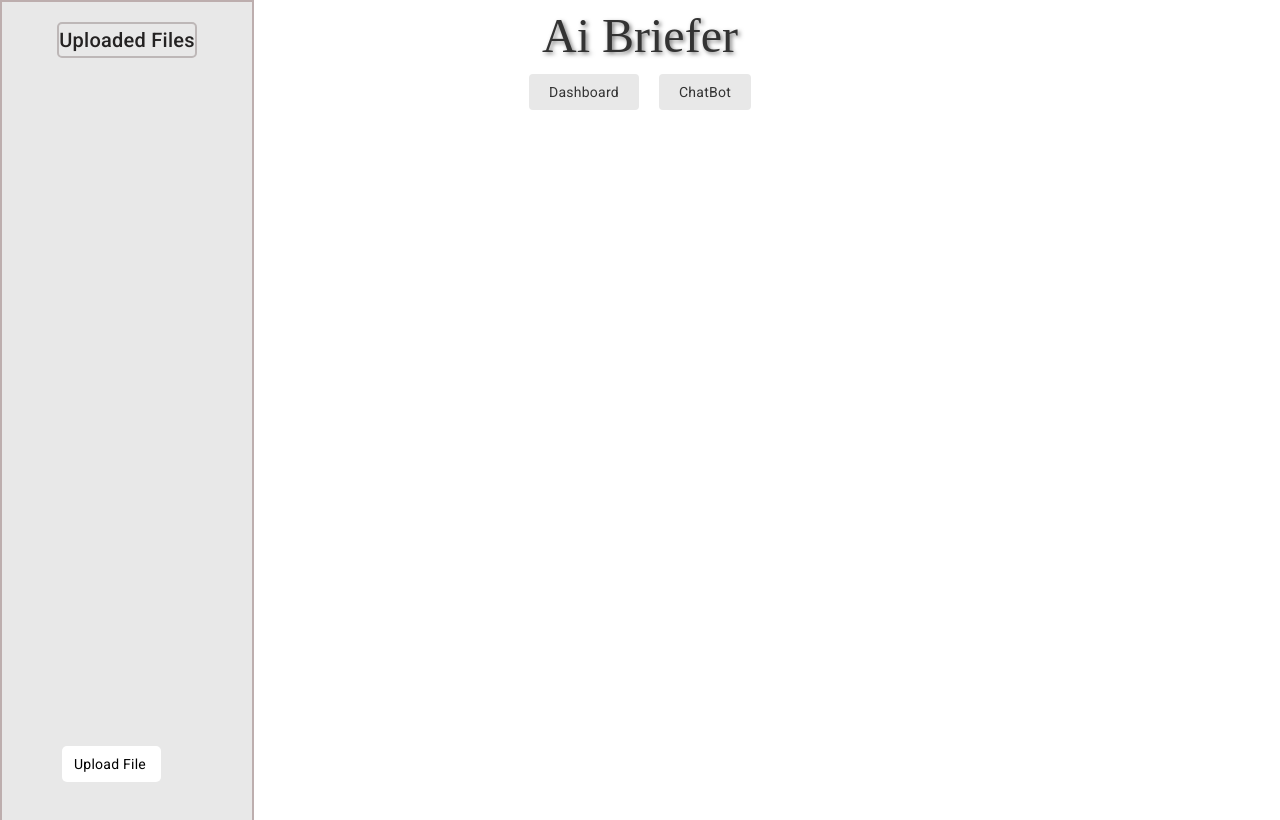
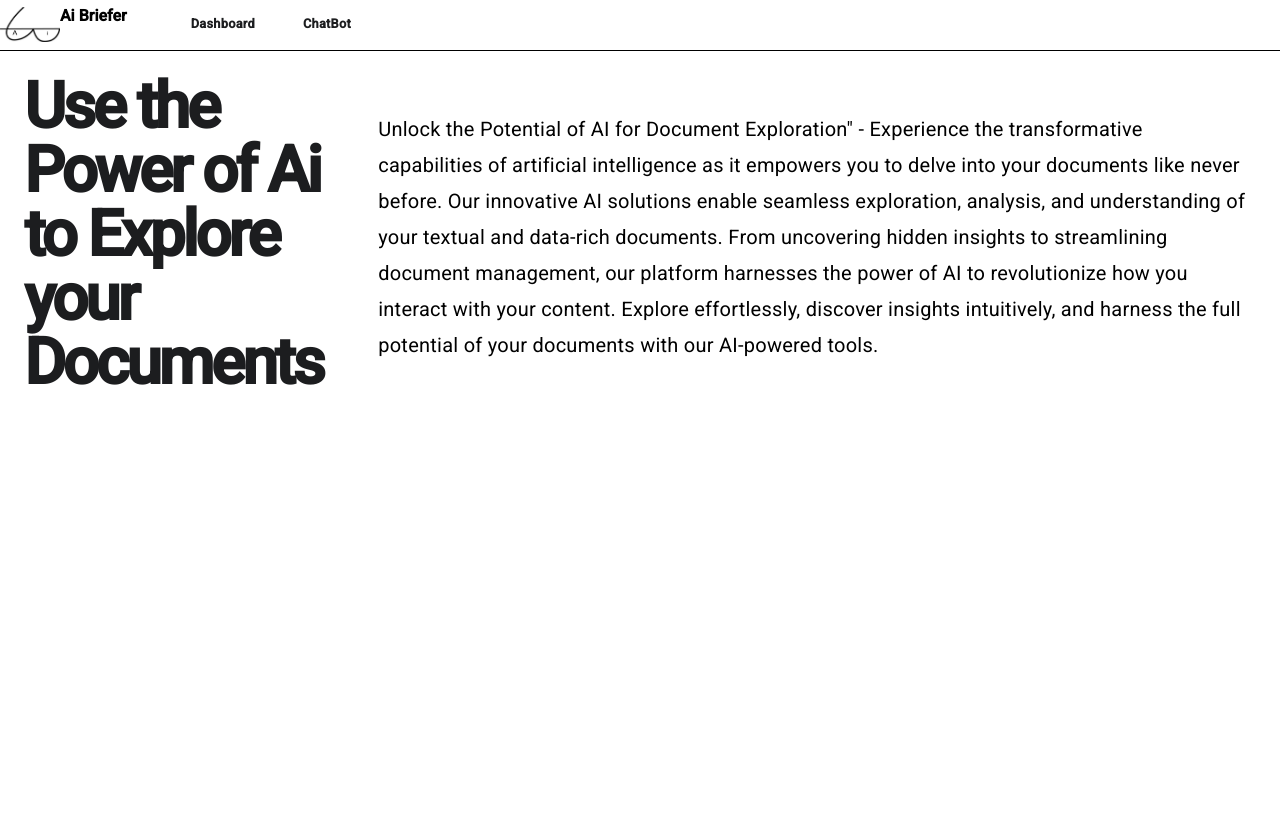
Before and after one commit to joel071/angular-Ai, an Angular app: page /dashboard in a window 1280 px wide. Built offline with nearby package versions, Linux system fonts and the light colour scheme.

Commit message:
organize components

```diff
--- a/src/app/app.component.css
+++ b/src/app/app.component.css
@@ -1,34 +1,50 @@
-/* Style for <h1> element */
-/* Style for <h1> element with class "title" */
+.header {
+  display: flex;
+  align-items: center;
+}
+
 .title {
-    margin-top: 20px;
-    text-align: center; /* Centers the content horizontally */
-    font-family: 'Tangerine', cursive; /* Example of a cursive font */
-    font-size: 48px; /* Example font size */
-    color: #333; /* Example color */
-    margin-bottom: 20px; /* Example margin */
-    text-shadow: 2px 2px 4px rgba(0, 0, 0, 0.5); /* Example text shadow */
-  }
+  font-size: 1rem;
+  font-weight: bold;
+  margin-right: 3rem; /* Add some margin between title and nav */
+}
+
+nav {
+  display: flex;
+  gap: 1rem;
+}
+
+nav a {
+  color: #1c1d1f; /* Next.js default link color */
+  font-size: 0.8rem;
+  font-weight: bold;
+  text-decoration: none;
+  padding: 0.5rem 1rem;
+  transition: background-color 0.3s ease, color 0.3s ease;
+  border-radius: 20px;
+}
+
+nav a:hover {
+  background-color: #6a6d75; /* Next.js default link background color on hover */
+  color: #3f3f3f; /* Next.js default link color on hover */
+  border-radius: 20px;
+}
 
 
-  /* Style for <nav> element */
-  nav {
-    text-align: center; /* Centers the content horizontally */
-    margin-top: 30px; /* Example margin */
-  }
+.line {
+  content: '';
+  display: block;
+  width: 100%;
+  height: 1px;
+  background-color: #000000; /* Adjust the color of the line */
+  margin-top: 0.1rem; /* Adjust the distance between the line and the header */
+}
 
-  /* Style for <a> elements within <nav> */
-  nav a {
-    padding: 10px 20px; /* Example padding */
-    text-decoration: none;
-    background-color: #e8e8e8; /* Example background color */
-    color: #333; /* Example text color */
-    border-radius: 4px; /* Example border radius */
-    margin: 0 10px; /* Example margin */
-  }
 
-  /* Style for <a> elements within <nav> when hovered */
-  nav a:hover {
-    background-color: #42545C; /* Example background color on hover */
-    color: white; /* Example text color on hover */
-  }
+.logo {
+  width: 60px; /* Adjust size as needed */
+  height: 35px; /* Adjust size as needed */
+  /*border-radius: 50%; /* Make the image circular */
+  /*margin-right: 10px;  Add space between image and message */
+  /*margin-left: 10px; /* Add space between image and message */
+}
--- a/src/app/app.component.html
+++ b/src/app/app.component.html
@@ -1,6 +1,10 @@
-<h1 class="title"> Ai Briefer</h1>
-<nav>
-  <a routerLink="/dashboard">Dashboard</a>
-  <a routerLink="/chatBot">ChatBot</a>
-</nav>
+<div class="header">
+  <img  src="assets\Logo.jpeg" alt="Logo Image" class="logo">
+  <h1 class="title">Ai Briefer</h1>
+  <nav>
+    <a routerLink="/dashboard">Dashboard</a>
+    <a routerLink="/chatBot">ChatBot</a>
+  </nav>
+</div>
+<div class="line"></div>
 <router-outlet></router-outlet>
--- a/src/app/app.module.ts
+++ b/src/app/app.module.ts
@@ -7,13 +7,15 @@ import { FormsModule } from '@angular/forms';
 import { ChatbotService } from './chatbot.service';
 import { ChatBotComponent } from './chat-bot/chat-bot.component';
 import { DashboardComponent } from './dashboard/dashboard.component';
+import { UploadComponent } from './upload/upload.component';
 
 
 @NgModule({
   declarations: [
     AppComponent,
     ChatBotComponent,
-    DashboardComponent
+    DashboardComponent,
+    UploadComponent
   ],
   imports: [
     BrowserModule,
--- a/src/app/chat-bot/chat-bot.component.css
+++ b/src/app/chat-bot/chat-bot.component.css
@@ -10,7 +10,7 @@
   .box {
     width: 50vw; /* Half of the viewport width */
     height: 50vh; /* Half of the viewport height */
-    background-color: #f0f0f0;
+    background-color: #ffffff;
     border: 2px solid #302c2c;
     border-radius: 10px;
     padding: 50px;
@@ -54,19 +54,21 @@
 
   /* Styling for bot messages */
   .message.from {
-    background-color: #d3e8fd; /* Light blue background */
-    color: #333; /* Dark text color */
+    background-color: #ffffff; /* Light blue background */
+    color: #000000; /* Dark text color */
     border-radius: 10px; /* Rounded corners */
     margin-left: 10px; /* Add margin to the left */
-    margin-right: 200px;
+    margin-right: 400px;
+    border: 2px solid #302c2c;
   }
 
   /* Styling for user messages */
   .message.to {
-    background-color: #e6f7ff; /* Light blue background */
-    color: #333; /* Dark text color */
+    background-color: #ffffff; /* Light blue background */
+    color: #000000; /* Dark text color */
     border-radius: 10px; /* Rounded corners */
-    margin-left: 200px; /* Add margin to the right */
+    margin-left: 400px; /* Add margin to the right */
+    border: 2px solid #302c2c;
   }
 
   .avatar {
--- a/src/app/dashboard/dashboard.component.css
+++ b/src/app/dashboard/dashboard.component.css
@@ -1,45 +1,33 @@
-.sidebar {
-    height: 100%;
-    width: 250px;
-    position: fixed;
-    border: 2px solid #bdaeae;
-    top: 0;
-    left: 0;
-    background-color: #e8e8e8;
-    padding-top: 20px;
-    align-items: center;
-    display: flex;
-    flex-direction: column;
-    color: white;
-  }
 
-  .sidebar h2 {
-    margin-bottom: 20px;
-    text-align: center;
-    color: #242222;
-    border: 2px solid #bdb7b7;
-    border-radius: 5px;
-  }
+.container {
+  display: flex;
+  justify-content: center;
+  align-items: center;
+}
 
-  .upload-section {
-    position: absolute;
-    bottom: 20px;
-    left: 0;
-    width: 100%;
-  }
 
-  .file-label {
-    display: block;
-    padding: 8px 12px; /* Adjust padding as needed */
-    background-color: #ffffff;
-    color: rgb(0, 0, 0);
-    border-radius: 5px;
-    font-size: 14px;
-    width: 75px;
-    margin-bottom: 20px;
-    margin-left: 60px;
-  }
 
-  .file-input {
-    display: none;
-  }
+.intro_title__TZuNV {
+  color: #1c1d1f;
+  font-weight: 800;
+  font-size: max(48px, min(5vw, 76px));
+  line-height: 1;
+  letter-spacing: -.05em;
+  padding: 24px;
+  position: relative;
+}
+
+
+.intro_subtitle__7jvxT {
+  color: var(--accents-5);
+  font-size: max(15px, min(2vw, 20px));
+  line-height: 1.8;
+  letter-spacing: var(--letter-spacing-1);
+  font-weight: 400;
+  position: relative;
+  padding: 40px 32px;
+  background: var(--geist-background);
+  z-index: 1;
+  width: calc(100% - var(--line-width)* 2);
+  left: var(--line-width);
+}
--- a/src/app/dashboard/dashboard.component.html
+++ b/src/app/dashboard/dashboard.component.html
@@ -1,10 +1,4 @@
-<div class="sidebar">
-    <h2>Uploaded Files</h2>
-    <div class="uploaded-files-list">
-        <!-- List of uploaded files will be displayed here -->
-    </div>
-    <div class="upload-section">
-        <label for="fileInput" class="file-label">Upload File</label>
-        <input type="file" id="fileInput" class="file-input">
-    </div>
+<div class="container">
+    <h1 class="intro_title__TZuNV">Use the Power of Ai to Explore your Documents</h1>
+    <p class="intro_subtitle__7jvxT">Unlock the Potential of AI for Document Exploration" - Experience the transformative capabilities of artificial intelligence as it empowers you to delve into your documents like never before. Our innovative AI solutions enable seamless exploration, analysis, and understanding of your textual and data-rich documents. From uncovering hidden insights to streamlining document management, our platform harnesses the power of AI to revolutionize how you interact with your content. Explore effortlessly, discover insights intuitively, and harness the full potential of your documents with our AI-powered tools.</p>
 </div>
--- /dev/null
+++ b/src/app/upload/upload.component.css
@@ -0,0 +1,45 @@
+.sidebar {
+    height: 100%;
+    width: 250px;
+    position: fixed;
+    border: 2px solid #bdaeae;
+    top: 0;
+    left: 0;
+    background-color: #e8e8e8;
+    padding-top: 20px;
+    align-items: center;
+    display: flex;
+    flex-direction: column;
+    color: white;
+  }
+
+  .sidebar h2 {
+    margin-bottom: 20px;
+    text-align: center;
+    color: #242222;
+    border: 2px solid #bdb7b7;
+    border-radius: 5px;
+  }
+
+  .upload-section {
+    position: absolute;
+    bottom: 20px;
+    left: 0;
+    width: 100%;
+  }
+
+  .file-label {
+    display: block;
+    padding: 8px 12px; /* Adjust padding as needed */
+    background-color: #ffffff;
+    color: rgb(0, 0, 0);
+    border-radius: 5px;
+    font-size: 14px;
+    width: 75px;
+    margin-bottom: 20px;
+    margin-left: 60px;
+  }
+
+  .file-input {
+    display: none;
+  }
--- /dev/null
+++ b/src/app/upload/upload.component.html
@@ -0,0 +1,10 @@
+<div class="sidebar">
+    <h2>Uploaded Files</h2>
+    <div class="uploaded-files-list">
+        <!-- List of uploaded files will be displayed here -->
+    </div>
+    <div class="upload-section">
+        <label for="fileInput" class="file-label">Upload File</label>
+        <input type="file" id="fileInput" class="file-input">
+    </div>
+</div>
```
Also changed, not shown: src/app/upload/upload.component.ts (added, +10 -0 lines), src/assets/Logo.jpeg (added), 1 other file (tests, documents, lock files or other folders).
